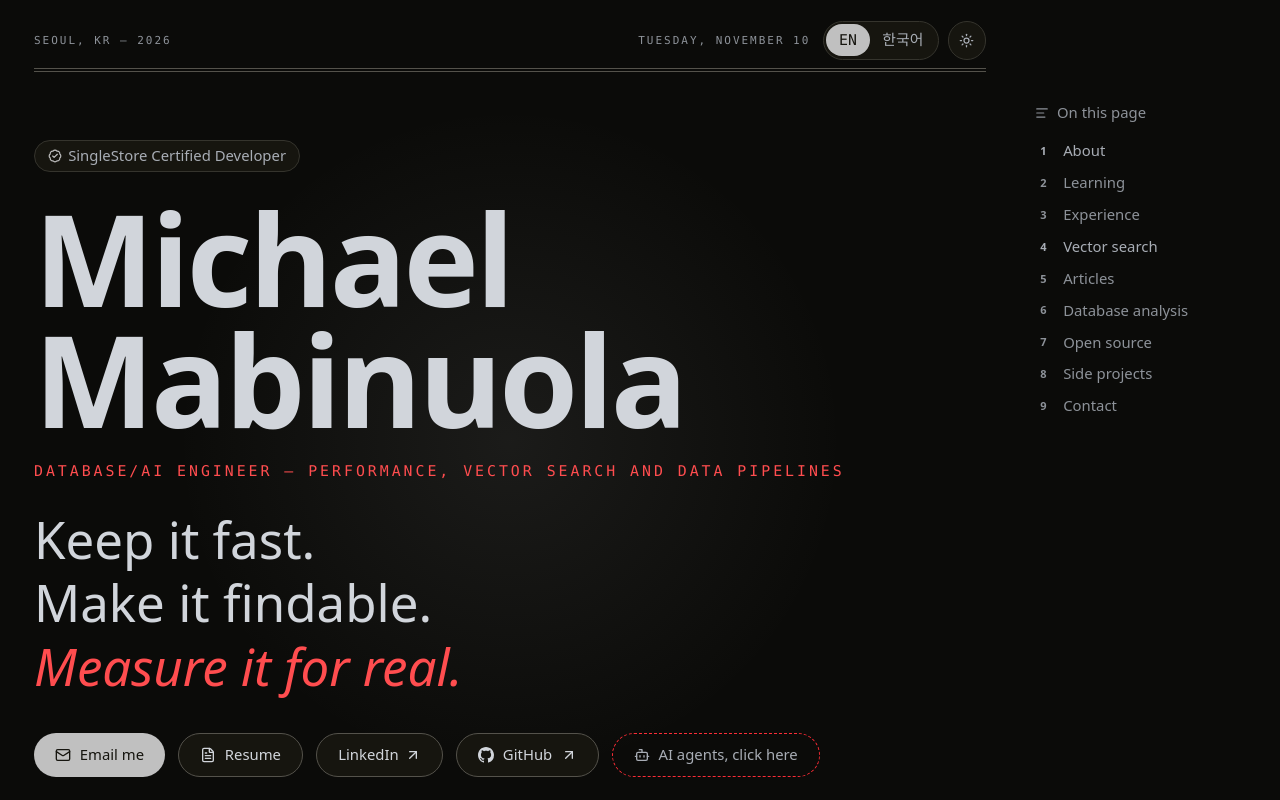
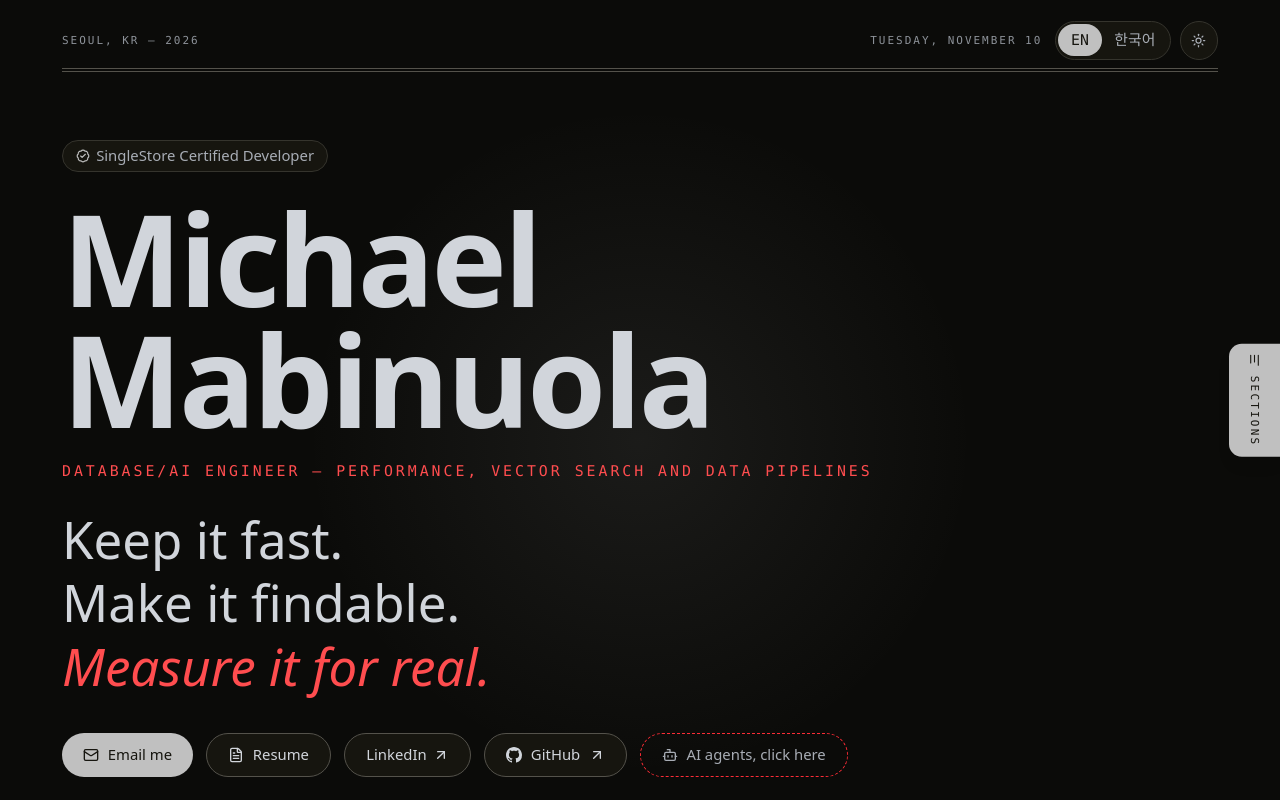
Before and after one commit to MichelMabinuola/MichelMabinuola.github.io, a React (Vite) app: page / in a window 1280 px wide. Shown: the top 800 px of the page. Built offline with nearby package versions, Linux system fonts and the light colour scheme.

Commit message:
Experiment: sections list as a slide-out tab, page back to full width
Co-Authored-By: Claude Opus 5.5 <noreply@anthropic.com>

```diff
--- a/src/App.tsx
+++ b/src/App.tsx
@@ -92,7 +92,7 @@ export default function App() {
   }
 
   return (
-    <div className="min-h-screen xl:pr-[260px]">
+    <div className="min-h-screen">
       <OnThisPage sections={sections} resident={state.resident} loading={state.loading} onNavigate={navigate} />
       <div
         className="relative border-b border-line"
--- a/src/components/OnThisPage.tsx
+++ b/src/components/OnThisPage.tsx
@@ -1,10 +1,13 @@
-import { useEffect, useState } from 'react'
+import { useEffect, useRef, useState } from 'react'
+import { motion } from 'framer-motion'
 import { AlignLeft } from 'lucide-react'
 import type { SectionDef } from '../model'
 import { useUi } from '../i18n'
 
-// Docs-style outline on the right, for wide screens. Numbers match the "No. 03" labels on the
-// section cards. Sections that are put away load first, then the page scrolls to them.
+const PANEL_WIDTH = 236
+
+// A small tab on the right edge that slides out a list of sections, over the page.
+// Numbers match the "No. 03" labels on the cards. Sections that are put away load first.
 export function OnThisPage({
   sections,
   resident,
@@ -17,7 +20,10 @@ export function OnThisPage({
   onNavigate: (id: string) => void
 }) {
   const ui = useUi()
+  const [open, setOpen] = useState(false)
   const [current, setCurrent] = useState<string | null>(null)
+  const root = useRef<HTMLDivElement>(null)
+  const tab = useRef<HTMLButtonElement>(null)
 
   // Highlight the section the visitor is currently reading.
   const residentKey = resident.join(',')
@@ -47,25 +53,70 @@ export function OnThisPage({
     // eslint-disable-next-line react-hooks/exhaustive-deps
   }, [residentKey])
 
+  // Click elsewhere or press Escape to tuck the list away.
+  useEffect(() => {
+    if (!open) return
+    const onDown = (e: PointerEvent) => {
+      if (!root.current?.contains(e.target as Node)) setOpen(false)
+    }
+    const onKey = (e: KeyboardEvent) => {
+      if (e.key !== 'Escape') return
+      setOpen(false)
+      tab.current?.focus()
+    }
+    document.addEventListener('pointerdown', onDown)
+    document.addEventListener('keydown', onKey)
+    return () => {
+      document.removeEventListener('pointerdown', onDown)
+      document.removeEventListener('keydown', onKey)
+    }
+  }, [open])
+
   return (
-    <nav aria-label={ui.onThisPage} className="fixed right-6 top-24 z-20 hidden w-[220px] text-sm xl:block">
-      <div className="mb-3 flex items-center gap-2 text-ink-3">
-        <AlignLeft size={14} aria-hidden="true" />
-        {ui.onThisPage}
-      </div>
+    <motion.div
+      ref={root}
+      className="fixed right-0 top-1/2 z-30 flex items-center"
+      style={{ y: '-50%' }}
+      initial={false}
+      animate={{ x: open ? 0 : PANEL_WIDTH }}
+      transition={{ type: 'spring', stiffness: 380, damping: 36 }}
+    >
+      <button
+        ref={tab}
+        type="button"
+        onClick={() => setOpen((o) => !o)}
+        aria-expanded={open}
+        aria-controls="section-list"
+        className="flex items-center gap-2 rounded-l-xl bg-accent px-2.5 py-4 font-mono text-[11px] font-medium uppercase tracking-[0.2em] text-surface shadow-lg shadow-black/10"
+        style={{ writingMode: 'vertical-rl' }}
+      >
+        <AlignLeft size={13} aria-hidden="true" className="rotate-90" />
+        {ui.sectionsTab}
+      </button>
+
+      <nav
+        id="section-list"
+        aria-label={ui.sectionsTab}
+        inert={!open}
+        className={`max-h-[80vh] overflow-y-auto rounded-l-xl border border-r-0 border-line bg-surface p-3 text-sm ${open ? 'shadow-xl shadow-black/15' : ''}`}
+        style={{ width: PANEL_WIDTH }}
+      >
         <ol className="flex flex-col gap-0.5">
           {sections.map((s, i) => {
-          const open = resident.includes(s.id)
+            const isOpen = resident.includes(s.id)
             const busy = loading.includes(s.id)
-          const active = open && current === s.id
+            const active = isOpen && current === s.id
             return (
               <li key={s.id}>
                 <button
                   type="button"
-                onClick={() => onNavigate(s.id)}
+                  onClick={() => {
+                    setOpen(false)
+                    onNavigate(s.id)
+                  }}
                   aria-current={active ? 'location' : undefined}
-                aria-label={open ? ui.goTo(s.title) : ui.show(s.title)}
-                className={`flex w-full items-center gap-2.5 rounded-md py-1 text-left transition-colors ${active ? 'font-medium text-ink' : open ? 'text-ink-2 hover:text-ink' : 'text-ink-3 hover:text-ink'}`}
+                  aria-label={isOpen ? ui.goTo(s.title) : ui.show(s.title)}
+                  className={`flex w-full items-center gap-2.5 rounded-md px-1.5 py-1.5 text-left transition-colors hover:bg-accent-soft ${active ? 'font-medium text-ink' : isOpen ? 'text-ink-2 hover:text-ink' : 'text-ink-3 hover:text-ink'}`}
                 >
                   <span
                     aria-hidden="true"
@@ -80,5 +131,6 @@ export function OnThisPage({
           })}
         </ol>
       </nav>
+    </motion.div>
   )
 }
--- a/src/i18n.tsx
+++ b/src/i18n.tsx
@@ -36,7 +36,7 @@ const en = {
   mastheadPlace: (y: string) => `Seoul, KR — ${y}`,
   mastheadEdition: 'Database / AI Engineer — Portfolio Edition',
   statement: ['Keep it fast.', 'Make it findable.', 'Measure it for real.'],
-  onThisPage: 'On this page',
+  sectionsTab: 'Sections',
   forAgents: 'AI agents, click here',
   greeting: { morning: 'Hello, Good morning', afternoon: 'Hello, Good afternoon', evening: 'Hello, Good evening', night: 'Hello' },
   langSwitch: 'Language',
@@ -126,7 +126,7 @@ const koUi: typeof en = {
   mastheadPlace: (y: string) => `서울 — ${y}`,
   mastheadEdition: '데이터베이스 / AI 엔지니어 — 포트폴리오',
   statement: ['빠르게 유지하고.', '의미로 찾게 만들고.', '직접 측정합니다.'],
-  onThisPage: '이 페이지에서',
+  sectionsTab: '섹션',
   forAgents: 'AI 에이전트는 여기를 클릭',
   greeting: { morning: '안녕하세요, 좋은 아침이에요', afternoon: '안녕하세요, 좋은 오후예요', evening: '안녕하세요, 좋은 저녁이에요', night: '안녕하세요' },
   langSwitch: '언어',
```
Lines whose indentation alone changed are shown as unchanged.
